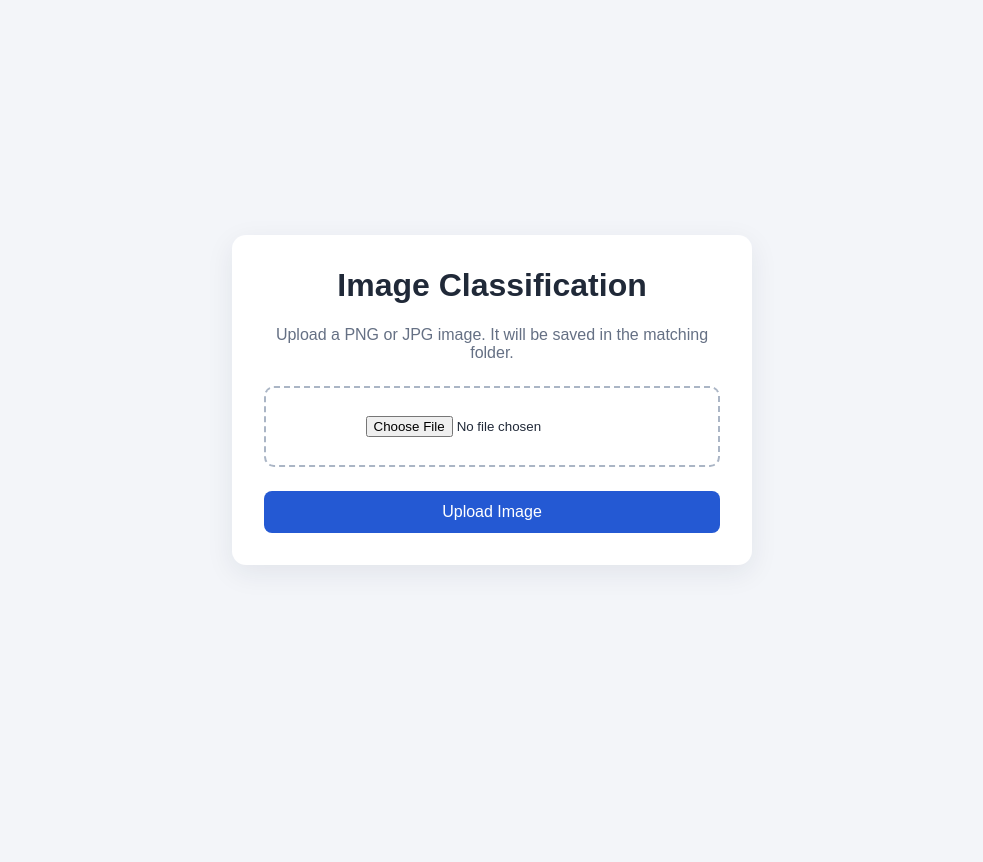
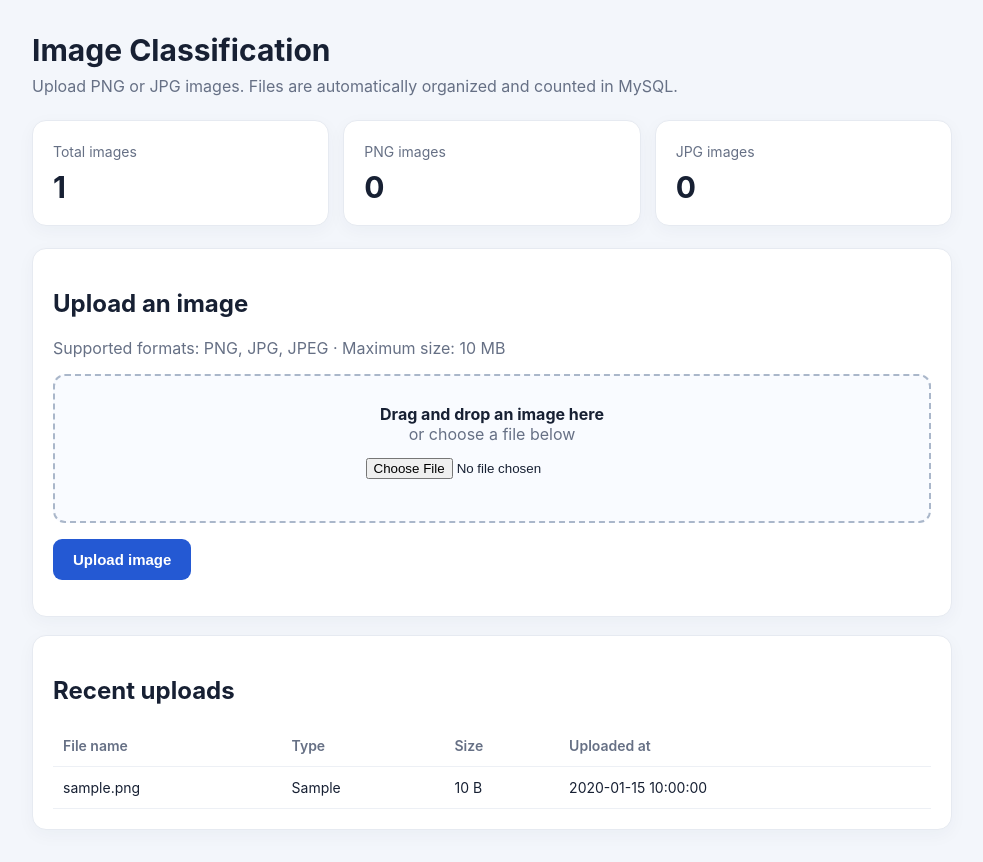
Before and after one commit to atharva-vm/img-classification, a Flask app: page / in a window 1280 px wide. Shown: the whole page, without its empty margins (148-1131 px from the left). Before the commit the page ends 566 px from the top, so only its background shows below. Run offline with Flask 3, Linux system fonts and the light colour scheme; tables that the repository leaves empty hold one stand-in row (values such as "Sample post").

Commit message:
Bug-fixes and enhacement

```diff
--- a/img-classification/app.py
+++ b/img-classification/app.py
@@ -1,11 +1,13 @@
 from pathlib import Path
-from flask import Flask, render_template, request, jsonify
-from werkzeug.utils import secure_filename
-from classification import classify_image
+
+import pymysql
+from flask import Flask, jsonify, render_template, request
+
+from classification import process_uploaded_image
+from database import get_statistics, get_db_connection
 
 BASE_DIR = Path(__file__).resolve().parent
 IMAGE_DIR = BASE_DIR / "Images"
-ALLOWED_EXTENSIONS = {"png", "jpg", "jpeg"}
 
 app = Flask(__name__)
 app.config["MAX_CONTENT_LENGTH"] = 10 * 1024 * 1024  # 10 MB per image
@@ -16,46 +18,47 @@ def home():
     return render_template("index.html")
 
 
+@app.route("/api/stats", methods=["GET"])
+def api_stats():
+    try:
+        counts, recent = get_statistics()
+        return jsonify({"success": True, "counts": counts, "recent": recent})
+    except pymysql.MySQLError:
+        app.logger.exception("Unable to read image statistics from MySQL")
+        return jsonify({
+            "success": False,
+            "message": "Database is unavailable. Check your MySQL settings."
+        }), 503
+
+
 @app.route("/api/upload", methods=["POST"])
 def upload_image():
     if "image" not in request.files:
         return jsonify({"success": False, "message": "Please select an image."}), 400
 
-    image = request.files["image"]
-
-    if not image.filename:
-        return jsonify({"success": False, "message": "No file selected."}), 400
-
-    category = classify_image(image.filename)
-    if category is None:
+    try:
+        result = process_uploaded_image(request.files["image"], IMAGE_DIR, BASE_DIR)
+        counts, _recent = get_statistics()
+        return jsonify({
+            "success": True,
+            "message": "Image uploaded and saved successfully.",
+            **result,
+            "counts": counts
+        }), 201
+    except ValueError as error:
+        return jsonify({"success": False, "message": str(error)}), 400
+    except pymysql.MySQLError:
+        app.logger.exception("Upload could not be recorded in MySQL")
         return jsonify({
             "success": False,
-            "message": "Only PNG and JPG/JPEG images are allowed."
-        }), 400
-
-    safe_filename = secure_filename(image.filename)
-    destination_folder = IMAGE_DIR / category
-    destination_folder.mkdir(parents=True, exist_ok=True)
-
-    destination = destination_folder / safe_filename
-
-    # Avoid overwriting an existing file with the same name.
-    counter = 1
-    while destination.exists():
-        stem = Path(safe_filename).stem
-        suffix = Path(safe_filename).suffix
-        destination = destination_folder / f"{stem}_{counter}{suffix}"
-        counter += 1
-
-    image.save(destination)
-
-    return jsonify({
-        "success": True,
-        "message": "Image uploaded successfully.",
-        "filename": destination.name,
-        "category": category,
-        "saved_to": str(destination.relative_to(BASE_DIR))
-    })
+            "message": "Upload could not be recorded. Check the MySQL connection and try again."
+        }), 503
+    except OSError:
+        app.logger.exception("Image file could not be saved")
+        return jsonify({
+            "success": False,
+            "message": "Image could not be saved. Please try again."
+        }), 500
 
 
 @app.errorhandler(413)
@@ -64,4 +67,16 @@ def file_too_large(_error):
 
 
 if __name__ == "__main__":
-    app.run(host="localhost", port=5000, debug=True)
+    IMAGE_DIR.mkdir(parents=True, exist_ok=True)
+    try:
+        # Table is created separately using create_table.sql.
+        connection = get_db_connection()
+        connection.close()
+        print("MySQL connected successfully.")
+    except pymysql.MySQLError as error:
+        raise SystemExit(
+            f"MySQL connection failed: {error}\n"
+            "Check DB_HOST, DB_USER, DB_PASSWORD and DB_NAME."
+        )
+
+    app.run(host="127.0.0.1", port=5000, debug=False)
--- a/img-classification/requirements.txt
+++ b/img-classification/requirements.txt
@@ -1 +1,3 @@
 Flask>=3.0,<4.0
+PyMySQL>=1.1,<2.0
+Pillow>=10.0,<13.0
--- a/img-classification/templates/index.html
+++ b/img-classification/templates/index.html
@@ -3,85 +3,175 @@
 <head>
     <meta charset="UTF-8">
     <meta name="viewport" content="width=device-width, initial-scale=1.0">
-    <title>Image Classification</title>
+    <title>Image Classification Dashboard</title>
     <style>
         * { box-sizing: border-box; }
         body {
-            margin: 0;
-            min-height: 100vh;
-            display: grid;
-            place-items: center;
-            padding: 24px;
-            font-family: Arial, sans-serif;
-            background: #f3f5f9;
-            color: #202938;
+            margin: 0; min-height: 100vh; padding: 32px 18px;
+            font-family: Inter, Arial, sans-serif; color: #172033;
+            background: #f3f6fb;
         }
-        .container {
-            width: 100%;
-            max-width: 520px;
-            padding: 32px;
-            background: white;
-            border-radius: 14px;
-            box-shadow: 0 8px 28px rgba(20, 35, 60, 0.08);
+        .container { max-width: 920px; margin: auto; }
+        header { margin-bottom: 24px; }
+        h1 { margin: 0 0 8px; font-size: 30px; }
+        .muted { color: #667085; }
+        .stats { display: grid; grid-template-columns: repeat(3, 1fr); gap: 14px; margin: 22px 0; }
+        .card, .panel {
+            background: white; border: 1px solid #e6eaf1; border-radius: 14px;
+            padding: 20px; box-shadow: 0 5px 18px rgba(25, 40, 70, .04);
         }
-        h1 { margin-top: 0; text-align: center; }
-        p { color: #657084; text-align: center; }
-        .upload-area {
-            margin: 24px 0;
-            padding: 28px;
-            border: 2px dashed #aab5c5;
-            border-radius: 10px;
-            text-align: center;
+        .stat-label { color: #667085; font-size: 14px; }
+        .stat-value { display: block; font-size: 30px; font-weight: 700; margin-top: 8px; }
+        .panel { margin-top: 18px; }
+        .dropzone {
+            border: 2px dashed #aab7ca; border-radius: 12px; padding: 28px 18px;
+            text-align: center; background: #f9fbff; transition: .2s;
         }
-        input { max-width: 100%; }
+        .dropzone.drag { border-color: #2459d3; background: #eef4ff; }
+        input { max-width: 100%; margin: 14px 0; }
         button {
-            width: 100%;
-            padding: 12px;
-            border: 0;
-            border-radius: 8px;
-            background: #2459d3;
-            color: white;
-            font-size: 16px;
-            cursor: pointer;
+            border: 0; border-radius: 9px; padding: 12px 20px; background: #2459d3;
+            color: white; font-weight: 600; font-size: 15px; cursor: pointer;
         }
-        button:disabled { opacity: 0.6; cursor: not-allowed; }
-        #result {
-            margin-top: 18px;
-            padding: 12px;
-            border-radius: 8px;
-            display: none;
-            overflow-wrap: anywhere;
-        }
+        button:disabled { opacity: .55; cursor: not-allowed; }
+        .preview { display: none; max-width: 180px; max-height: 150px; margin: 12px auto; border-radius: 8px; }
+        #result { margin-top: 14px; padding: 12px; border-radius: 8px; display: none; }
         .success { display: block !important; background: #e8f7ed; color: #176534; }
         .error { display: block !important; background: #fdecec; color: #a32626; }
+        .table-wrap { overflow-x: auto; }
+        table { width: 100%; border-collapse: collapse; min-width: 560px; }
+        th, td { padding: 12px 10px; text-align: left; border-bottom: 1px solid #edf0f5; font-size: 14px; }
+        th { color: #667085; font-weight: 600; }
+        .pill { display: inline-block; padding: 4px 9px; border-radius: 20px; background: #eef2ff; color: #3448a5; font-size: 12px; }
+        @media (max-width: 620px) {
+            .stats { grid-template-columns: 1fr; }
+            h1 { font-size: 25px; }
+        }
     </style>
 </head>
 <body>
 <main class="container">
+    <header>
         <h1>Image Classification</h1>
-        <p>Upload a PNG or JPG image. It will be saved in the matching folder.</p>
+        <div class="muted">Upload PNG or JPG images. Files are automatically organized and counted in MySQL.</div>
+    </header>
 
+    <section class="stats" aria-label="Upload statistics">
+        <div class="card"><span class="stat-label">Total images</span><strong class="stat-value" id="totalCount">—</strong></div>
+        <div class="card"><span class="stat-label">PNG images</span><strong class="stat-value" id="pngCount">—</strong></div>
+        <div class="card"><span class="stat-label">JPG images</span><strong class="stat-value" id="jpgCount">—</strong></div>
+    </section>
+
+    <section class="panel">
+        <h2>Upload an image</h2>
+        <p class="muted">Supported formats: PNG, JPG, JPEG · Maximum size: 10 MB</p>
         <form id="uploadForm">
-            <div class="upload-area">
-                <input type="file" id="image" name="image" accept=".png,.jpg,.jpeg" required>
+            <div class="dropzone" id="dropzone">
+                <strong>Drag and drop an image here</strong>
+                <div class="muted">or choose a file below</div>
+                <input type="file" id="image" name="image" accept=".png,.jpg,.jpeg,image/png,image/jpeg" required>
+                <img class="preview" id="preview" alt="Selected image preview">
             </div>
-            <button type="submit" id="uploadButton">Upload Image</button>
+            <p><button type="submit" id="uploadButton">Upload image</button></p>
         </form>
+        <div id="result" role="status" aria-live="polite"></div>
+    </section>
 
-        <div id="result" role="status"></div>
+    <section class="panel">
+        <h2>Recent uploads</h2>
+        <div class="table-wrap">
+            <table>
+                <thead><tr><th>File name</th><th>Type</th><th>Size</th><th>Uploaded at</th></tr></thead>
+                <tbody id="recentRows"><tr><td colspan="4" class="muted">Loading...</td></tr></tbody>
+            </table>
+        </div>
+    </section>
 </main>
 
 <script>
     const form = document.getElementById("uploadForm");
+    const fileInput = document.getElementById("image");
+    const button = document.getElementById("uploadButton");
     const result = document.getElementById("result");
-        const button = document.getElementById("uploadButton");
+    const dropzone = document.getElementById("dropzone");
+    const preview = document.getElementById("preview");
 
-        form.addEventListener("submit", async (event) => {
+    function showMessage(message, type) {
+        result.textContent = message;
+        result.className = type;
+    }
+
+    function setFile(file) {
+        if (!file) return;
+        const allowed = ["image/png", "image/jpeg"];
+        if (!allowed.includes(file.type)) {
+            showMessage("Please select a valid PNG or JPG image.", "error");
+            fileInput.value = "";
+            preview.style.display = "none";
+            return;
+        }
+        if (file.size > 10 * 1024 * 1024) {
+            showMessage("Image must be 10 MB or smaller.", "error");
+            fileInput.value = "";
+            preview.style.display = "none";
+            return;
+        }
+        const transfer = new DataTransfer();
+        transfer.items.add(file);
+        fileInput.files = transfer.files;
+        preview.src = URL.createObjectURL(file);
+        preview.style.display = "block";
+        result.className = "";
+        result.style.display = "none";
+    }
+
+    fileInput.addEventListener("change", () => setFile(fileInput.files[0]));
+    ["dragenter", "dragover"].forEach(name => dropzone.addEventListener(name, event => {
+        event.preventDefault(); dropzone.classList.add("drag");
+    }));
+    ["dragleave", "drop"].forEach(name => dropzone.addEventListener(name, event => {
+        event.preventDefault(); dropzone.classList.remove("drag");
+    }));
+    dropzone.addEventListener("drop", event => setFile(event.dataTransfer.files[0]));
+
+    async function loadStats() {
+        try {
+            const response = await fetch("/api/stats");
+            const data = await response.json();
+            if (!response.ok || !data.success) throw new Error(data.message);
+            document.getElementById("totalCount").textContent = data.counts.total;
+            document.getElementById("pngCount").textContent = data.counts.png_count;
+            document.getElementById("jpgCount").textContent = data.counts.jpg_count;
+
+            const rows = document.getElementById("recentRows");
+            rows.replaceChildren();
+            if (!data.recent.length) {
+                const row = rows.insertRow();
+                const cell = row.insertCell();
+                cell.colSpan = 4; cell.className = "muted"; cell.textContent = "No uploads yet.";
+            } else {
+                data.recent.forEach(item => {
+                    const row = rows.insertRow();
+                    [item.original_filename, item.category, formatBytes(item.file_size), item.uploaded_at]
+                        .forEach(value => row.insertCell().textContent = value);
+                });
+            }
+        } catch (error) {
+            document.getElementById("recentRows").innerHTML =
+                '<tr><td colspan="4">Could not load data. Check the MySQL connection.</td></tr>';
+            showMessage("Database connection unavailable. Please check the MySQL settings.", "error");
+        }
+    }
+
+    function formatBytes(bytes) {
+        if (bytes < 1024) return `${bytes} B`;
+        if (bytes < 1024 * 1024) return `${(bytes / 1024).toFixed(1)} KB`;
+        return `${(bytes / (1024 * 1024)).toFixed(1)} MB`;
+    }
+
+    form.addEventListener("submit", async event => {
         event.preventDefault();
-
-            const fileInput = document.getElementById("image");
         if (!fileInput.files.length) return;
-
         const formData = new FormData();
         formData.append("image", fileInput.files[0]);
 
@@ -91,26 +181,25 @@
         result.style.display = "none";
 
         try {
-                const response = await fetch("/api/upload", {
-                    method: "POST",
-                    body: formData
-                });
+            const response = await fetch("/api/upload", { method: "POST", body: formData });
             const data = await response.json();
-
-                result.textContent = data.success
-                    ? `${data.message} Category: ${data.category}. Saved to: ${data.saved_to}`
-                    : data.message;
-                result.className = data.success ? "success" : "error";
-
-                if (data.success) form.reset();
+            if (!response.ok || !data.success) throw new Error(data.message || "Upload failed.");
+            showMessage(
+                `${data.message} Type: ${data.category}. Saved in: ${data.saved_to}. Dimensions: ${data.width} × ${data.height}.`,
+                "success"
+            );
+            form.reset();
+            preview.style.display = "none";
+            await loadStats();
         } catch (error) {
-                result.textContent = "Upload failed. Please try again.";
-                result.className = "error";
+            showMessage(error.message || "Upload failed. Please try again.", "error");
         } finally {
             button.disabled = false;
-                button.textContent = "Upload Image";
+            button.textContent = "Upload image";
         }
     });
+
+    loadStats();
 </script>
 </body>
 </html>
```
Also changed, not shown: img-classification/classification.py (+74 -11 lines), img-classification/create_table.sql (added, +18 -0 lines), img-classification/database.py (added, +65 -0 lines), img-classification/README.md. Lines whose indentation alone changed are shown as unchanged.
